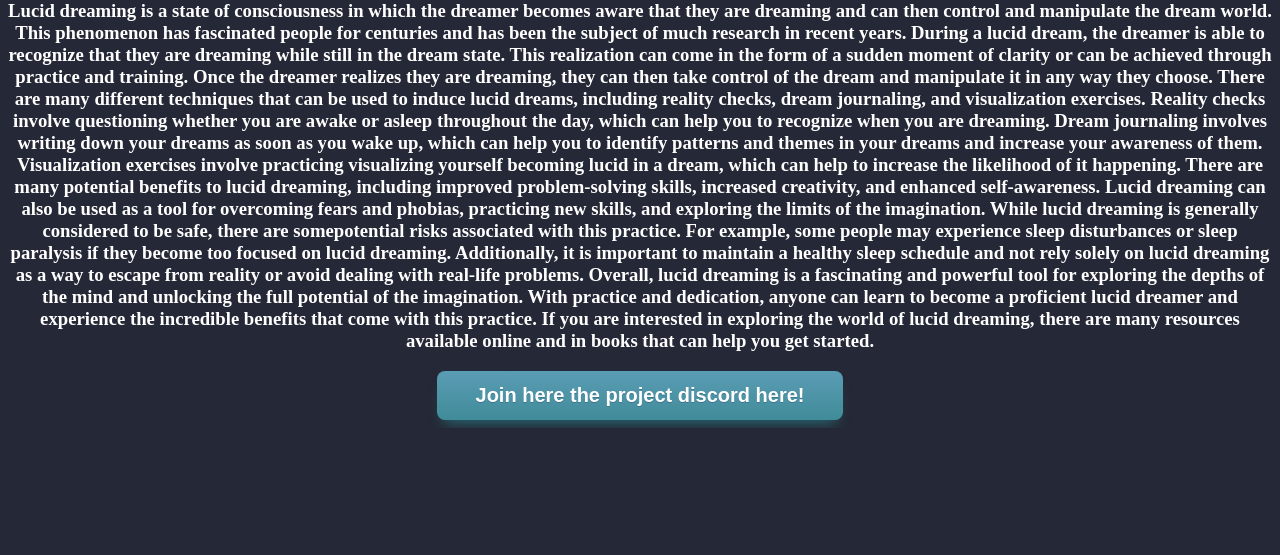
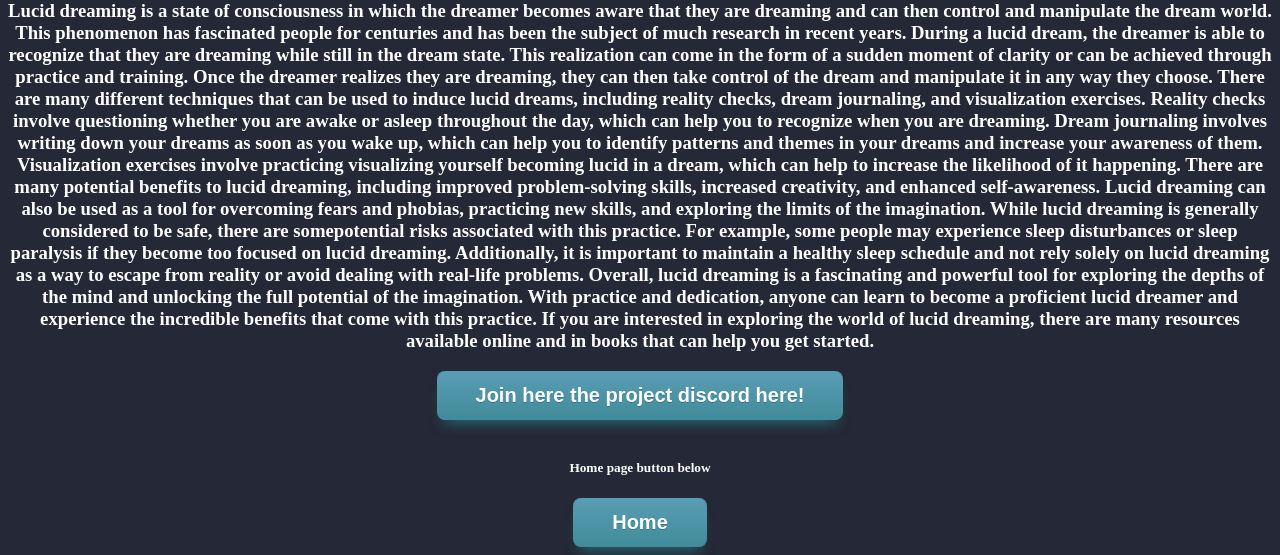
Before and after one commit to blinkingcape/wish, a plain HTML site: page metods.html in a window 1280 px wide. Shown: the part 752-1307 px from the top of the page. Before the commit the page ends 1180 px from the top, so only its background shows below. Drawn offline with Linux system fonts and the light colour scheme.

Commit message:
Update metods.html

```diff
--- a/metods.html
+++ b/metods.html
@@ -76,6 +76,10 @@
             interested in exploring the world of lucid dreaming, there are many resources available online and in books
             that can help you get started.</h3>
         <a href="https://discord.gg/MskbaEz5zG" class="Download">Join here the project discord here!</a>
+        <br>
+        <br>
+        <h5>Home page button below</h5>
+        <a href="https://discord.gg/MskbaEz5zG" class="Download">Home</a>
 </div>
 
 
```
